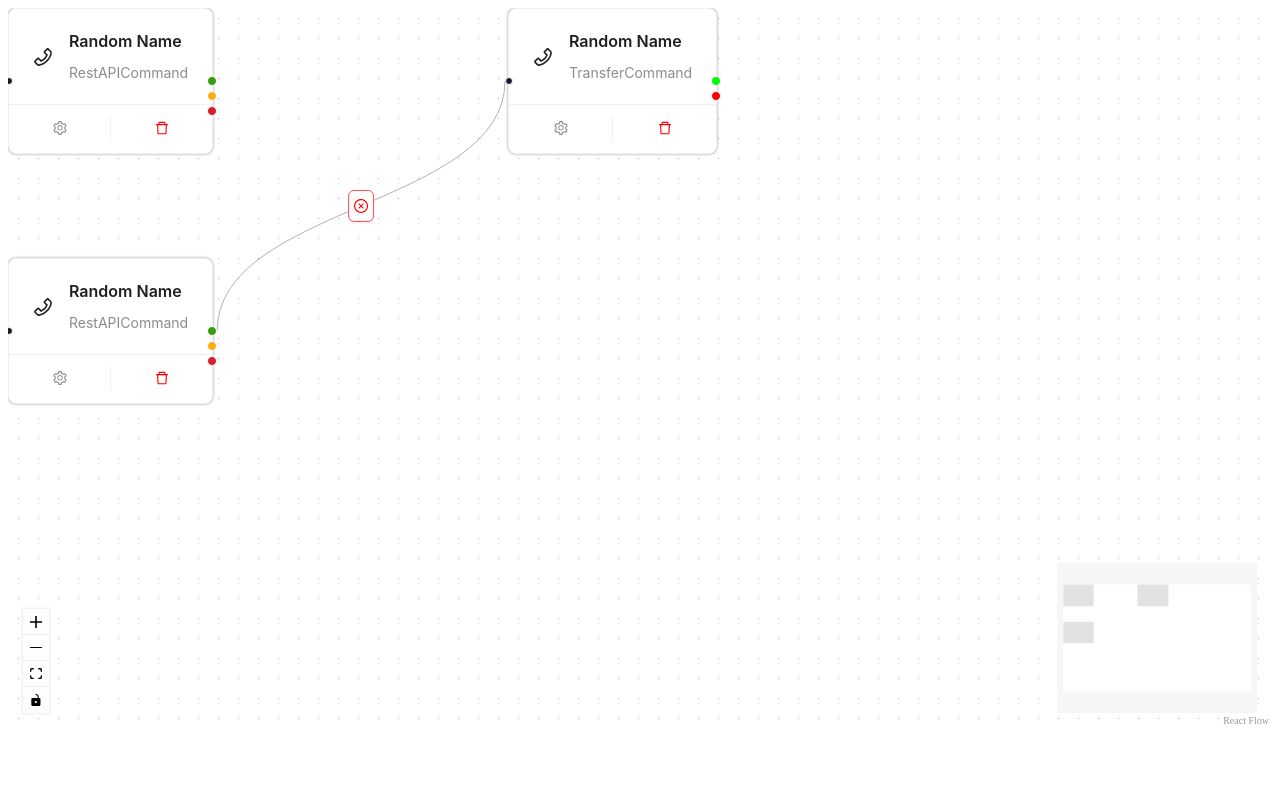
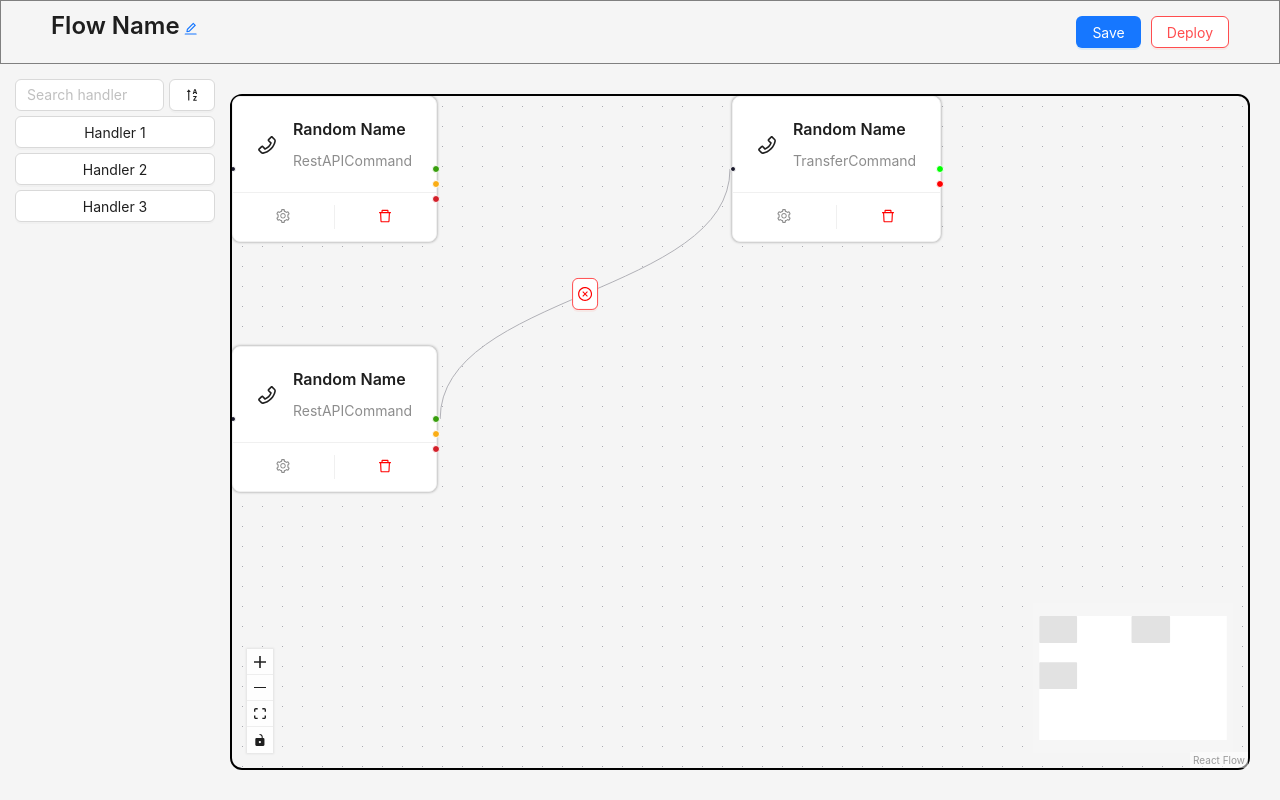
Before and after one commit to khosbilegt/flow-editor, a React (Vite) app: page / in a window 1280 px wide. Built offline with nearby package versions, Linux system fonts and the light colour scheme.

Commit message:
added general layout

```diff
--- a/src/app/App.tsx
+++ b/src/app/App.tsx
@@ -1,18 +1,107 @@
-import { Flex } from "antd";
+import { Button, Flex, Input, Layout, Typography } from "antd";
 import FlowEditor from "../components/FlowEditor";
 import "@xyflow/react/dist/style.css";
+import {
+  SortAscendingOutlined,
+  SortDescendingOutlined,
+} from "@ant-design/icons";
+import { useEffect, useState } from "react";
+
+const { Header, Content, Sider } = Layout;
+
+const { Title } = Typography;
 
 function App() {
+  const [isTaskAscending, setTaskAscending] = useState(false);
+  const [handlers, setHandlers] = useState([
+    {
+      id: 1,
+      name: "Handler 1",
+    },
+    {
+      id: 2,
+      name: "Handler 2",
+    },
+    {
+      id: 3,
+      name: "Handler 3",
+    },
+  ]);
+  const [searchTerm, setSearchTerm] = useState("");
+
+  const sortHandlers = (ascending: boolean) => {
+    const sortedHandlers = [...handlers].sort((a, b) => {
+      if (ascending) {
+        return a.name.localeCompare(b.name);
+      } else {
+        return b.name.localeCompare(a.name);
+      }
+    });
+    setHandlers(sortedHandlers);
+    setTaskAscending(!ascending);
+  };
+
   return (
-    <Flex
-      style={{
-        height: "90vh",
-      }}
-    >
-      <Flex style={{ height: "100%", width: "100%" }}>
-        <FlowEditor />
-      </Flex>
-    </Flex>
+    <Layout style={{ height: "100vh", width: "100vw" }}>
+      <Header
+        style={{
+          display: "flex",
+          justifyContent: "space-between",
+          alignItems: "center",
+          width: "100%",
+          background: "none",
+          border: "1px solid gray",
+        }}
+      >
+        <Flex align="center">
+          <Title level={3} editable>
+            Flow Name
+          </Title>
+        </Flex>
+        <Flex align="center" gap={10}>
+          <Button type="primary">Save</Button>
+          <Button danger>Deploy</Button>
+        </Flex>
+      </Header>
+      <Layout style={{ padding: "15px" }}>
+        <Sider style={{ background: "none" }}>
+          <Flex vertical gap={5}>
+            <Flex gap={5}>
+              <Input
+                placeholder="Search handler"
+                onChange={(e) => setSearchTerm(e?.target?.value)}
+              />
+              <Button onClick={() => sortHandlers(isTaskAscending)}>
+                {isTaskAscending ? (
+                  <SortAscendingOutlined />
+                ) : (
+                  <SortDescendingOutlined />
+                )}
+              </Button>
+            </Flex>
+            {handlers.map((handler, index) => {
+              if (searchTerm && !handler.name.includes(searchTerm)) {
+                return null;
+              }
+              return (
+                <Button key={index} style={{ width: "100%" }}>
+                  {handler.name}
+                </Button>
+              );
+            })}
+          </Flex>
+        </Sider>
+        <Content
+          style={{
+            margin: "15px",
+            border: "2px solid black",
+            borderRadius: "12px",
+          }}
+        >
+          <FlowEditor />
+        </Content>
+      </Layout>
+    </Layout>
   );
 }
 
--- a/src/index.css
+++ b/src/index.css
@@ -1,68 +1,4 @@
-/* :root {
-  font-family: system-ui, Avenir, Helvetica, Arial, sans-serif;
-  line-height: 1.5;
-  font-weight: 400;
-
-  color-scheme: light dark;
-  color: rgba(255, 255, 255, 0.87);
-  background-color: #242424;
-
-  font-synthesis: none;
-  text-rendering: optimizeLegibility;
-  -webkit-font-smoothing: antialiased;
-  -moz-osx-font-smoothing: grayscale;
+* {
+  margin: 0;
+  padding: 0;
 }
-
-a {
-  font-weight: 500;
-  color: #646cff;
-  text-decoration: inherit;
-}
-a:hover {
-  color: #535bf2;
-}
-
-body {
-  margin: 0;
-  display: flex;
-  place-items: center;
-  min-width: 320px;
-  min-height: 100vh;
-}
-
-h1 {
-  font-size: 3.2em;
-  line-height: 1.1;
-}
-
-button {
-  border-radius: 8px;
-  border: 1px solid transparent;
-  padding: 0.6em 1.2em;
-  font-size: 1em;
-  font-weight: 500;
-  font-family: inherit;
-  background-color: #1a1a1a;
-  cursor: pointer;
-  transition: border-color 0.25s;
-}
-button:hover {
-  border-color: #646cff;
-}
-button:focus,
-button:focus-visible {
-  outline: 4px auto -webkit-focus-ring-color;
-}
-
-@media (prefers-color-scheme: light) {
-  :root {
-    color: #213547;
-    background-color: #ffffff;
-  }
-  a:hover {
-    color: #747bff;
-  }
-  button {
-    background-color: #f9f9f9;
-  }
-} */
```
